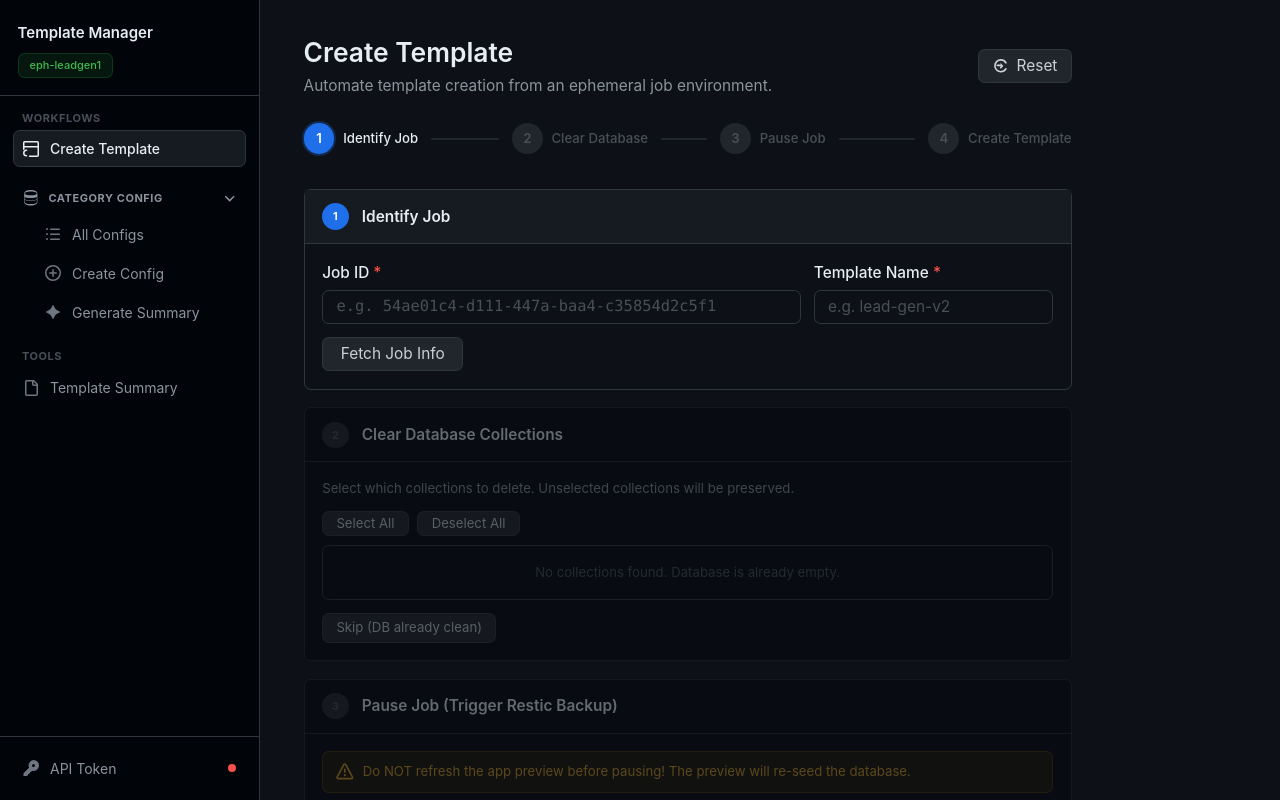
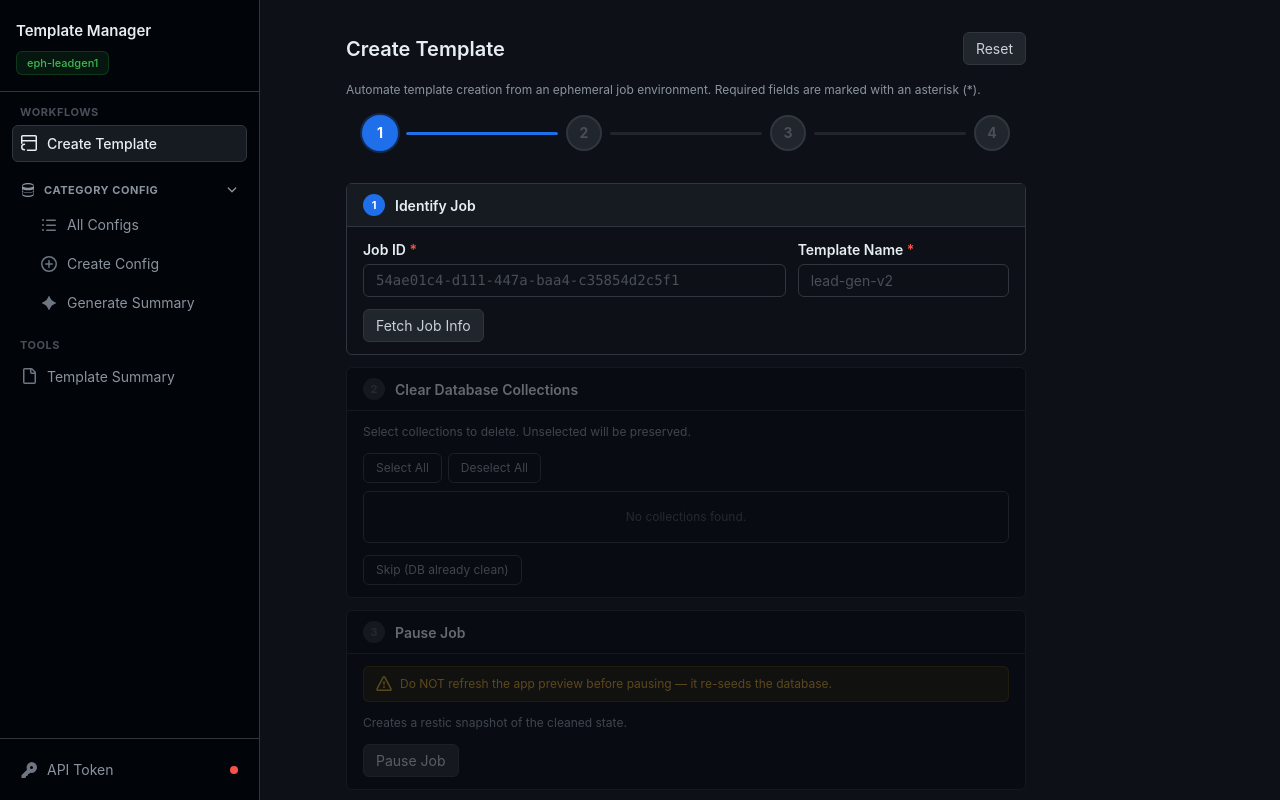
Before and after one commit to abhishekshah01/template_creator_base, a React app in the folder frontend/: page / in a window 1280 px wide. Shown: the top 800 px of the page. Built offline with nearby package versions, Linux system fonts and the light colour scheme; the HTML template or start-up script is replaced by a standard one.

Commit message:
ui: match GitHub font sizes - 20px title, 14px body, 12px helper, compact inputs and step cards

```diff
--- a/frontend/src/components/CreateTemplate/ProgressBar.jsx
+++ b/frontend/src/components/CreateTemplate/ProgressBar.jsx
@@ -1,59 +1,64 @@
-const STEPS = ['Identify Job', 'Clear Database', 'Pause Job', 'Create Template'];
-
 export default function ProgressBar({ currentStep, totalSteps = 4, onStepClick }) {
   return (
     <>
-      {/* Pulse animation for active step */}
       <style>{`
         @keyframes step-pulse {
           0%, 100% { box-shadow: 0 0 0 0 rgba(31,111,235,0.4); }
           50% { box-shadow: 0 0 0 6px rgba(31,111,235,0); }
         }
         .step-active-pulse { animation: step-pulse 2s ease-in-out infinite; }
+
+        @keyframes line-fill {
+          from { width: 0%; }
+          to { width: 100%; }
+        }
+        .line-fill-animate {
+          animation: line-fill 0.6s ease-out forwards;
+        }
       `}</style>
 
-      <div className="flex items-center mb-8">
-        {STEPS.map((label, i) => {
+      <div className="flex items-center mb-8 px-4">
+        {Array.from({ length: totalSteps }, (_, i) => {
           const step = i + 1;
           const isComplete = step < currentStep;
           const isActive = step === currentStep;
           const isLast = step === totalSteps;
           const isClickable = isComplete;
+          // Line before this step is filled if this step is active or complete
+          const lineFilled = step <= currentStep;
 
           return (
-            <div key={step} className="flex items-center flex-1 last:flex-none">
-              {/* Step circle + label */}
+            <div key={step} className={`flex items-center ${isLast ? '' : 'flex-1'}`}>
+              {/* Step circle */}
               <div
-                className={`flex items-center gap-2 ${isClickable ? 'cursor-pointer group' : ''}`}
+                className={`${isClickable ? 'cursor-pointer group' : ''}`}
                 onClick={() => isClickable && onStepClick?.(step)}
               >
-                <div className={`w-7 h-7 rounded-full flex items-center justify-center text-xs font-semibold shrink-0 transition-all ${
+                <div className={`w-9 h-9 rounded-full flex items-center justify-center text-sm font-bold shrink-0 transition-all duration-300 ${
                   isComplete
-                    ? 'bg-[#238636] text-white group-hover:bg-[#2ea043]'
+                    ? 'bg-[#238636] text-white group-hover:bg-[#2ea043] group-hover:scale-110'
                     : isActive
                       ? 'bg-[#1f6feb] text-white step-active-pulse'
-                      : 'bg-[#21262d] text-[#484f58]'
+                      : 'bg-[#21262d] text-[#484f58] border-2 border-[#30363d]'
                 }`}>
                   {isComplete ? (
-                    <svg className="w-3.5 h-3.5" viewBox="0 0 16 16" fill="currentColor">
+                    <svg className="w-4 h-4" viewBox="0 0 16 16" fill="currentColor">
                       <path d="M13.78 4.22a.75.75 0 0 1 0 1.06l-7.25 7.25a.75.75 0 0 1-1.06 0L2.22 9.28a.751.751 0 0 1 .018-1.042.751.751 0 0 1 1.042-.018L6 10.94l6.72-6.72a.75.75 0 0 1 1.06 0Z" />
                     </svg>
                   ) : step}
                 </div>
-                <span className={`text-xs font-medium whitespace-nowrap transition-colors ${
-                  isComplete
-                    ? 'text-[#3fb950] group-hover:text-[#56d364]'
-                    : isActive
-                      ? 'text-[#e6edf3]'
-                      : 'text-[#484f58]'
-                }`}>{label}</span>
               </div>
+
               {/* Connector line */}
               {!isLast && (
-                <div className="flex-1 mx-3">
-                  <div className={`h-[2px] rounded-full transition-all duration-500 ${
-                    isComplete ? 'bg-[#238636]' : 'bg-[#21262d]'
-                  }`} />
+                <div className="flex-1 mx-2 h-[3px] bg-[#21262d] rounded-full overflow-hidden relative">
+                  {lineFilled && (
+                    <div
+                      className={`absolute top-0 left-0 h-full rounded-full ${
+                        isComplete ? 'bg-[#238636]' : 'bg-[#1f6feb]'
+                      } ${step === currentStep - 1 || (isActive && step === currentStep) ? 'line-fill-animate' : 'w-full'}`}
+                    />
+                  )}
                 </div>
               )}
             </div>
--- a/frontend/src/components/CreateTemplate/StepCard.jsx
+++ b/frontend/src/components/CreateTemplate/StepCard.jsx
@@ -4,7 +4,7 @@ export default function StepCard({ number, title, time, status, children }) {
   const isDisabled = status === 'disabled';
 
   return (
-    <div className={`border rounded-md mb-4 transition-all ${
+    <div className={`border rounded-md mb-3 transition-all ${
       isActive
         ? 'border-[#30363d] bg-[#0d1117]'
         : isComplete
@@ -12,10 +12,10 @@ export default function StepCard({ number, title, time, status, children }) {
           : 'border-[#21262d] bg-[#010409] opacity-40 pointer-events-none'
     }`}>
       {/* Header */}
-      <div className={`flex items-center gap-3 px-4 py-3 border-b ${
+      <div className={`flex items-center gap-2.5 px-4 py-2.5 border-b ${
         isActive ? 'border-[#30363d] bg-[#161b22]' : isComplete ? 'border-[#238636]/20 bg-[#161b22]' : 'border-[#21262d]'
       }`}>
-        <div className={`w-6 h-6 rounded-full flex items-center justify-center text-[11px] font-bold shrink-0 ${
+        <div className={`w-[22px] h-[22px] rounded-full flex items-center justify-center text-[11px] font-bold shrink-0 ${
           isComplete
             ? 'bg-[#238636] text-white'
             : isActive
@@ -23,12 +23,12 @@ export default function StepCard({ number, title, time, status, children }) {
               : 'bg-[#21262d] text-[#484f58]'
         }`}>
           {isComplete ? (
-            <svg className="w-3.5 h-3.5" viewBox="0 0 16 16" fill="currentColor">
+            <svg className="w-3 h-3" viewBox="0 0 16 16" fill="currentColor">
               <path d="M13.78 4.22a.75.75 0 0 1 0 1.06l-7.25 7.25a.75.75 0 0 1-1.06 0L2.22 9.28a.751.751 0 0 1 .018-1.042.751.751 0 0 1 1.042-.018L6 10.94l6.72-6.72a.75.75 0 0 1 1.06 0Z" />
             </svg>
           ) : number}
         </div>
-        <span className={`text-sm font-semibold flex-1 ${isComplete ? 'text-[#3fb950]' : 'text-[#e6edf3]'}`}>
+        <span className={`text-[14px] font-semibold flex-1 ${isComplete ? 'text-[#3fb950]' : 'text-[#e6edf3]'}`}>
           {title}
         </span>
         {time && (
@@ -36,7 +36,7 @@ export default function StepCard({ number, title, time, status, children }) {
         )}
       </div>
       {/* Body */}
-      <div className={`px-4 py-4 ${isComplete && status === 'locked' ? 'opacity-60 pointer-events-none' : ''}`}>
+      <div className={`px-4 py-3 ${isComplete && status === 'locked' ? 'opacity-60 pointer-events-none' : ''}`}>
         {children}
       </div>
     </div>
--- a/frontend/src/components/CreateTemplate/index.jsx
+++ b/frontend/src/components/CreateTemplate/index.jsx
@@ -56,7 +56,6 @@ export default function CreateTemplate() {
     return 'disabled';
   }
 
-  // Step 1: Fetch Job
   async function fetchJob() {
     if (!jobId.trim()) { setStatusFor(1, 'Please enter a Job ID', 'error'); return; }
     if (!templateName.trim()) { setStatusFor(1, 'Please enter a Template Name', 'error'); return; }
@@ -92,7 +91,6 @@ export default function CreateTemplate() {
     }
   }
 
-  // Step 2: Delete Collections
   async function deleteSelected() {
     const toDelete = [...selected];
     if (toDelete.length === 0) { skipDelete(); return; }
@@ -134,7 +132,6 @@ export default function CreateTemplate() {
     setSelected(checked ? new Set(collections.map(c => c.name)) : new Set());
   }
 
-  // Step 3: Pause
   async function pauseJob() {
     setLoading('pause');
     setStatusFor(3, 'Pausing job and triggering restic backup...', 'loading');
@@ -149,7 +146,6 @@ export default function CreateTemplate() {
     }
   }
 
-  // Step 4: Create Template
   async function createTemplate() {
     if (!userId) { setStatusFor(4, 'User ID not found.', 'error'); return; }
     setLoading('create');
@@ -174,73 +170,71 @@ export default function CreateTemplate() {
 
   const listRef = useRef(null);
 
+  // GitHub new-repo style: 14px base, compact spacing
+  const inputCls = "w-full px-3 py-[5px] bg-[#0d1117] border border-[#30363d] rounded-md text-[14px] text-[#e6edf3] outline-none focus:border-[#1f6feb] focus:shadow-[0_0_0_3px_rgba(31,111,235,0.3)] placeholder:text-[#484f58] transition-shadow";
+  const btnPrimary = "px-3 py-[5px] bg-[#238636] text-white text-[14px] font-medium rounded-md hover:bg-[#2ea043] disabled:opacity-50 transition-colors flex items-center gap-2";
+  const btnDefault = "px-3 py-[5px] bg-[#21262d] border border-[#30363d] text-[14px] text-[#c9d1d9] rounded-md hover:bg-[#30363d] hover:border-[#484f58] disabled:opacity-50 transition-colors flex items-center gap-2";
+  const btnDanger = "px-3 py-[5px] bg-[#da3633] text-white text-[14px] rounded-md hover:bg-[#b62324] disabled:opacity-50 transition-colors flex items-center gap-2";
+  const btnGhost = "px-3 py-[5px] text-[12px] text-[#8b949e] border border-[#30363d] rounded-md hover:text-[#e6edf3] hover:bg-[#21262d] transition-colors";
+  const labelCls = "block text-[14px] font-semibold text-[#e6edf3] mb-1";
+  const helperCls = "text-[12px] text-[#8b949e]";
+  const spinner = "w-3.5 h-3.5 border-2 border-white/30 border-t-white rounded-full animate-spin";
+
   return (
-    <div className="max-w-[768px]">
-      {/* Page header */}
-      <div className="flex items-center justify-between mb-6">
-        <div>
-          <h1 className="text-2xl font-semibold text-[#e6edf3]">Create Template</h1>
-          <p className="text-sm text-[#8b949e] mt-1">Automate template creation from an ephemeral job environment.</p>
-        </div>
-        <button onClick={reset}
-          className="flex items-center gap-1.5 px-3 py-[5px] bg-[#21262d] border border-[#30363d] rounded-md text-sm text-[#c9d1d9] hover:bg-[#30363d] hover:border-[#484f58] transition-colors">
-          <svg className="w-4 h-4" viewBox="0 0 16 16" fill="currentColor">
-            <path d="M3.38 8A4.62 4.62 0 0 1 8 3.38a4.63 4.63 0 0 1 3.97 2.24.75.75 0 1 0 1.3-.75A6.13 6.13 0 0 0 8 1.88 6.12 6.12 0 0 0 1.88 8 6.12 6.12 0 0 0 8 14.12a6.13 6.13 0 0 0 5.27-3.01.75.75 0 1 0-1.3-.74A4.63 4.63 0 0 1 8 12.62 4.62 4.62 0 0 1 3.38 8Z" />
-            <path d="M7.4 6.15a.75.75 0 0 1 1.06 0l1.5 1.5a.75.75 0 0 1 0 1.06l-1.5 1.5a.75.75 0 1 1-1.06-1.06l.72-.72H4.75a.75.75 0 0 1 0-1.5h3.37l-.72-.72a.75.75 0 0 1 0-1.06Z" />
-          </svg>
+    <div className="max-w-[680px]">
+      {/* Header */}
+      <div className="flex items-center justify-between mb-4">
+        <h1 className="text-[20px] font-semibold text-[#e6edf3]">Create Template</h1>
+        <button onClick={reset} className={btnDefault}>
           Reset
         </button>
       </div>
+      <p className={`${helperCls} mb-4`}>
+        Automate template creation from an ephemeral job environment. Required fields are marked with an asterisk (*).
+      </p>
 
       <ProgressBar currentStep={step} onStepClick={(n) => scrollToStep(n)} />
 
-      {/* Step 1: Identify Job */}
+      {/* Step 1 */}
       <div ref={el => stepsRef.current[1] = el}>
         <StepCard number={1} title="Identify Job" time={times[1]} status={stepStatus(1)}>
           <div className="flex gap-3 mb-3">
             <div className="flex-[2]">
-              <label className="block text-sm font-medium text-[#e6edf3] mb-1.5">
-                Job ID <span className="text-[#f85149]">*</span>
-              </label>
+              <label className={labelCls}>Job ID <span className="text-[#f85149]">*</span></label>
               <input type="text" value={jobId} onChange={e => setJobId(e.target.value)}
                 onKeyDown={e => e.key === 'Enter' && fetchJob()}
-                placeholder="e.g. 54ae01c4-d111-447a-baa4-c35854d2c5f1"
-                className="w-full px-3 py-[5px] bg-[#0d1117] border border-[#30363d] rounded-md text-sm text-[#e6edf3] outline-none focus:border-[#1f6feb] focus:shadow-[0_0_0_3px_rgba(31,111,235,0.3)] placeholder:text-[#484f58] font-mono transition-shadow" />
+                placeholder="54ae01c4-d111-447a-baa4-c35854d2c5f1"
+                className={`${inputCls} font-mono`} />
             </div>
             <div className="flex-1">
-              <label className="block text-sm font-medium text-[#e6edf3] mb-1.5">
-                Template Name <span className="text-[#f85149]">*</span>
-              </label>
+              <label className={labelCls}>Template Name <span className="text-[#f85149]">*</span></label>
               <input type="text" value={templateName} onChange={e => setTemplateName(e.target.value)}
                 onKeyDown={e => e.key === 'Enter' && fetchJob()}
-                placeholder="e.g. lead-gen-v2"
-                className="w-full px-3 py-[5px] bg-[#0d1117] border border-[#30363d] rounded-md text-sm text-[#e6edf3] outline-none focus:border-[#1f6feb] focus:shadow-[0_0_0_3px_rgba(31,111,235,0.3)] placeholder:text-[#484f58] transition-shadow" />
+                placeholder="lead-gen-v2"
+                className={inputCls} />
             </div>
           </div>
-          <button onClick={fetchJob} disabled={loading === 'fetch'}
-            className="px-4 py-[5px] bg-[#21262d] border border-[#30363d] text-sm text-[#c9d1d9] rounded-md hover:bg-[#30363d] hover:border-[#484f58] disabled:opacity-50 transition-colors flex items-center gap-2">
-            {loading === 'fetch' && <div className="w-3.5 h-3.5 border-2 border-[#30363d] border-t-[#e6edf3] rounded-full animate-spin" />}
+          <button onClick={fetchJob} disabled={loading === 'fetch'} className={btnDefault}>
+            {loading === 'fetch' && <div className={spinner} />}
             {loading === 'fetch' ? 'Working...' : 'Fetch Job Info'}
           </button>
           {jobPaused && (
-            <div className="mt-3 bg-[#9e6a03]/15 border border-[#9e6a03]/30 rounded-md px-3 py-2.5 text-xs text-[#d29922] flex items-center gap-2">
+            <div className="mt-3 bg-[#9e6a03]/15 border border-[#9e6a03]/30 rounded-md px-3 py-2 text-[12px] text-[#d29922] flex items-center gap-2">
               <svg className="w-4 h-4 shrink-0" viewBox="0 0 16 16" fill="currentColor">
                 <path d="M6.457 1.047c.659-1.234 2.427-1.234 3.086 0l6.082 11.378A1.75 1.75 0 0 1 14.082 15H1.918a1.75 1.75 0 0 1-1.543-2.575Zm1.763.707a.25.25 0 0 0-.44 0L1.698 13.132a.25.25 0 0 0 .22.368h12.164a.25.25 0 0 0 .22-.368Zm.53 3.996v2.5a.75.75 0 0 1-1.5 0v-2.5a.75.75 0 0 1 1.5 0ZM9 11a1 1 0 1 1-2 0 1 1 0 0 1 2 0Z" />
               </svg>
-              <div>
-                <strong>Job is paused</strong> (status: {podStatus}). Resume the job first, then click "Fetch Job Info" again.
-              </div>
+              <strong>Job is paused</strong> ({podStatus}). Resume first, then retry.
             </div>
           )}
           {userId && (
-            <div className="flex gap-2 mt-3 flex-wrap">
+            <div className="flex gap-1.5 mt-2.5 flex-wrap">
               {[
-                { label: 'User', value: userId.slice(0, 8) },
-                { label: 'Env', value: envId.slice(0, 8) },
-                { label: 'Pod', value: podName.slice(0, 12) },
-              ].map(tag => (
-                <span key={tag.label} className="text-[11px] bg-[#161b22] border border-[#30363d] px-2 py-[3px] rounded-md text-[#8b949e] font-mono">
-                  {tag.label}: <span className="text-[#e6edf3]">{tag.value}...</span>
+                { l: 'User', v: userId.slice(0, 8) },
+                { l: 'Env', v: envId.slice(0, 8) },
+                { l: 'Pod', v: podName.slice(0, 12) },
+              ].map(t => (
+                <span key={t.l} className="text-[11px] bg-[#161b22] border border-[#30363d] px-2 py-[2px] rounded-md text-[#8b949e] font-mono">
+                  {t.l}: <span className="text-[#e6edf3]">{t.v}...</span>
                 </span>
               ))}
             </div>
@@ -249,88 +243,83 @@ export default function CreateTemplate() {
         </StepCard>
       </div>
 
-      {/* Step 2: Clear Database */}
+      {/* Step 2 */}
       <div ref={el => stepsRef.current[2] = el}>
         <StepCard number={2} title="Clear Database Collections" time={times[2]} status={stepStatus(2)}>
-          <p className="text-xs text-[#8b949e] mb-3">Select which collections to delete. Unselected collections will be preserved.</p>
-          <div className="flex gap-2 mb-2">
-            <button onClick={() => selectAll(true)} className="px-3 py-[3px] bg-[#21262d] border border-[#30363d] text-[#c9d1d9] text-xs rounded-md hover:bg-[#30363d] transition-colors">Select All</button>
-            <button onClick={() => selectAll(false)} className="px-3 py-[3px] bg-[#21262d] border border-[#30363d] text-[#c9d1d9] text-xs rounded-md hover:bg-[#30363d] transition-colors">Deselect All</button>
+          <p className={`${helperCls} mb-3`}>Select collections to delete. Unselected will be preserved.</p>
+          <div className="flex gap-1.5 mb-2">
+            <button onClick={() => selectAll(true)} className={btnGhost}>Select All</button>
+            <button onClick={() => selectAll(false)} className={btnGhost}>Deselect All</button>
           </div>
-          <div ref={listRef} className="max-h-[260px] overflow-y-auto border border-[#30363d] rounded-md">
+          <div ref={listRef} className="max-h-[240px] overflow-y-auto border border-[#30363d] rounded-md">
             {collections.length === 0
-              ? <p className="text-xs text-[#484f58] p-4 text-center">No collections found. Database is already empty.</p>
+              ? <p className="text-[12px] text-[#484f58] p-4 text-center">No collections found.</p>
               : collections.map(c => (
                   <div key={c.name} onClick={() => toggleCollection(c.name)}
-                    className={`flex items-center gap-2.5 px-3 py-2 text-sm border-b border-[#21262d] last:border-b-0 cursor-pointer transition-colors ${
+                    className={`flex items-center gap-2.5 px-3 py-[6px] text-[13px] border-b border-[#21262d] last:border-b-0 cursor-pointer transition-colors ${
                       selected.has(c.name) ? 'bg-[#da3633]/5' : 'hover:bg-[#161b22]'
                     }`}>
                     <input type="checkbox" checked={selected.has(c.name)} readOnly
                       className="w-[14px] h-[14px] accent-[#da3633] pointer-events-none" />
-                    <span className={`font-mono text-xs ${selected.has(c.name) ? 'text-[#f85149]' : 'text-[#e6edf3]'}`}>{c.name}</span>
+                    <span className={`font-mono text-[12px] ${selected.has(c.name) ? 'text-[#f85149]' : 'text-[#e6edf3]'}`}>{c.name}</span>
                   </div>
                 ))
             }
           </div>
           <div className="flex gap-2 mt-3">
             {collections.length > 0 && (
-              <button onClick={deleteSelected} disabled={loading === 'delete' || selected.size === 0}
-                className="px-4 py-[5px] bg-[#da3633] text-white text-sm rounded-md hover:bg-[#b62324] disabled:opacity-50 transition-colors flex items-center gap-2">
-                {loading === 'delete' && <div className="w-3.5 h-3.5 border-2 border-white/30 border-t-white rounded-full animate-spin" />}
+              <button onClick={deleteSelected} disabled={loading === 'delete' || selected.size === 0} className={btnDanger}>
+                {loading === 'delete' && <div className={spinner} />}
                 {loading === 'delete' ? 'Working...' : `Delete Selected (${selected.size})`}
               </button>
             )}
-            <button onClick={skipDelete} className="px-3 py-[5px] bg-[#21262d] border border-[#30363d] text-xs text-[#c9d1d9] rounded-md hover:bg-[#30363d] transition-colors">
-              Skip (DB already clean)
-            </button>
+            <button onClick={skipDelete} className={btnGhost}>Skip (DB already clean)</button>
           </div>
           <StatusBar {...(statuses[2] || {})} />
         </StepCard>
       </div>
 
-      {/* Step 3: Pause Job */}
+      {/* Step 3 */}
       <div ref={el => stepsRef.current[3] = el}>
-        <StepCard number={3} title="Pause Job (Trigger Restic Backup)" time={times[3]} status={stepStatus(3)}>
-          <div className="bg-[#9e6a03]/15 border border-[#9e6a03]/30 rounded-md px-3 py-2.5 mb-3 text-xs text-[#d29922] flex items-center gap-2">
+        <StepCard number={3} title="Pause Job" time={times[3]} status={stepStatus(3)}>
+          <div className="bg-[#9e6a03]/15 border border-[#9e6a03]/30 rounded-md px-3 py-2 mb-3 text-[12px] text-[#d29922] flex items-center gap-2">
             <svg className="w-4 h-4 shrink-0" viewBox="0 0 16 16" fill="currentColor">
               <path d="M6.457 1.047c.659-1.234 2.427-1.234 3.086 0l6.082 11.378A1.75 1.75 0 0 1 14.082 15H1.918a1.75 1.75 0 0 1-1.543-2.575Zm1.763.707a.25.25 0 0 0-.44 0L1.698 13.132a.25.25 0 0 0 .22.368h12.164a.25.25 0 0 0 .22-.368Zm.53 3.996v2.5a.75.75 0 0 1-1.5 0v-2.5a.75.75 0 0 1 1.5 0ZM9 11a1 1 0 1 1-2 0 1 1 0 0 1 2 0Z" />
             </svg>
-            Do NOT refresh the app preview before pausing! The preview will re-seed the database.
+            Do NOT refresh the app preview before pausing — it re-seeds the database.
           </div>
-          <p className="text-xs text-[#8b949e] mb-3">Pausing creates a restic snapshot of the current (cleaned) state.</p>
-          <button onClick={pauseJob} disabled={loading === 'pause'}
-            className="px-4 py-[5px] bg-[#9e6a03] text-white text-sm rounded-md hover:bg-[#845306] disabled:opacity-50 transition-colors flex items-center gap-2">
-            {loading === 'pause' && <div className="w-3.5 h-3.5 border-2 border-white/30 border-t-white rounded-full animate-spin" />}
+          <p className={`${helperCls} mb-3`}>Creates a restic snapshot of the cleaned state.</p>
+          <button onClick={pauseJob} disabled={loading === 'pause'} className={btnDefault}>
+            {loading === 'pause' && <div className={spinner} />}
             {loading === 'pause' ? 'Working...' : 'Pause Job'}
           </button>
           <StatusBar {...(statuses[3] || {})} />
         </StepCard>
       </div>
 
-      {/* Step 4: Create Template */}
+      {/* Step 4 */}
       <div ref={el => stepsRef.current[4] = el}>
         <StepCard number={4} title="Create Template" time={times[4]} status={stepStatus(4)}>
-          <p className="text-xs text-[#8b949e] mb-3">Runs the template creation script on the dev VM. Auto-sanitizes .env secrets and stores in GCS.</p>
-          <button onClick={createTemplate} disabled={loading === 'create'}
-            className="px-4 py-[5px] bg-[#238636] text-white text-sm font-medium rounded-md hover:bg-[#2ea043] disabled:opacity-50 transition-colors flex items-center gap-2">
-            {loading === 'create' && <div className="w-3.5 h-3.5 border-2 border-white/30 border-t-white rounded-full animate-spin" />}
+          <p className={`${helperCls} mb-3`}>Runs the creation script on the dev VM. Sanitizes .env and stores in GCS.</p>
+          <button onClick={createTemplate} disabled={loading === 'create'} className={btnPrimary}>
+            {loading === 'create' && <div className={spinner} />}
             {loading === 'create' ? 'Working...' : 'Create Template'}
           </button>
           <StatusBar {...(statuses[4] || {})} />
           {logOutput && (
-            <pre className="mt-3 bg-[#0d1117] border border-[#30363d] rounded-md p-3 text-xs text-[#8b949e] max-h-[200px] overflow-y-auto whitespace-pre-wrap font-mono">
+            <pre className="mt-3 bg-[#0d1117] border border-[#30363d] rounded-md p-3 text-[11px] text-[#8b949e] max-h-[180px] overflow-y-auto whitespace-pre-wrap font-mono">
               {logOutput}
             </pre>
           )}
           {gcsPath && (
-            <div className="mt-4 p-3 bg-[#238636]/10 border border-[#238636]/30 rounded-md">
-              <div className="text-sm text-[#3fb950] font-medium flex items-center gap-2 mb-2">
+            <div className="mt-3 p-3 bg-[#238636]/10 border border-[#238636]/30 rounded-md">
+              <div className="text-[14px] text-[#3fb950] font-medium flex items-center gap-2 mb-1.5">
                 <svg className="w-4 h-4" viewBox="0 0 16 16" fill="currentColor">
                   <path d="M13.78 4.22a.75.75 0 0 1 0 1.06l-7.25 7.25a.75.75 0 0 1-1.06 0L2.22 9.28a.751.751 0 0 1 .018-1.042.751.751 0 0 1 1.042-.018L6 10.94l6.72-6.72a.75.75 0 0 1 1.06 0Z" />
                 </svg>
                 Template created successfully!
               </div>
-              <div className="font-mono text-xs text-[#3fb950] bg-[#0d1117] px-3 py-2 rounded-md break-all">{gcsPath}</div>
+              <div className="font-mono text-[12px] text-[#3fb950] bg-[#0d1117] px-3 py-2 rounded-md break-all">{gcsPath}</div>
             </div>
           )}
         </StepCard>
--- a/frontend/src/index.css
+++ b/frontend/src/index.css
@@ -32,10 +32,6 @@
   --color-gh-btn-danger-hover: #b62324;
 }
 
-html {
-  font-size: 110%;
-}
-
 body {
   margin: 0;
   background: #0d1117;
```
